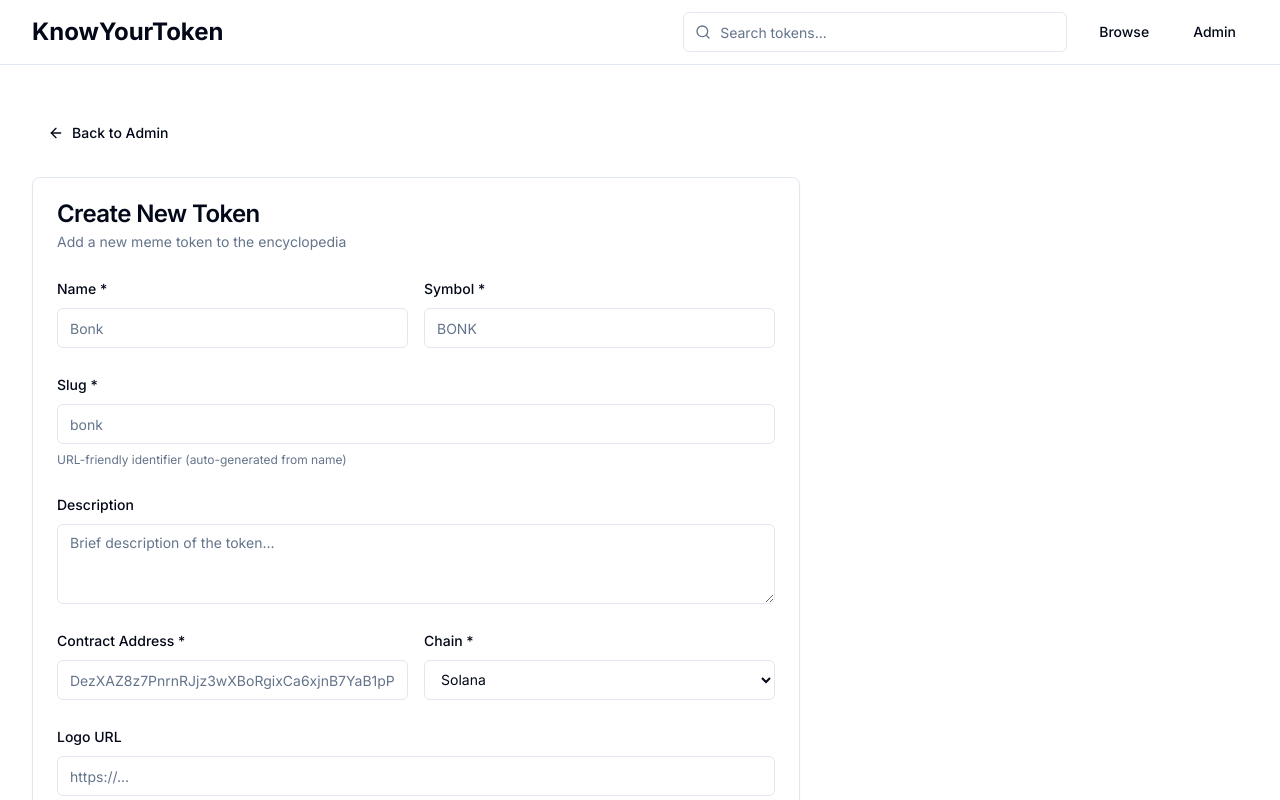
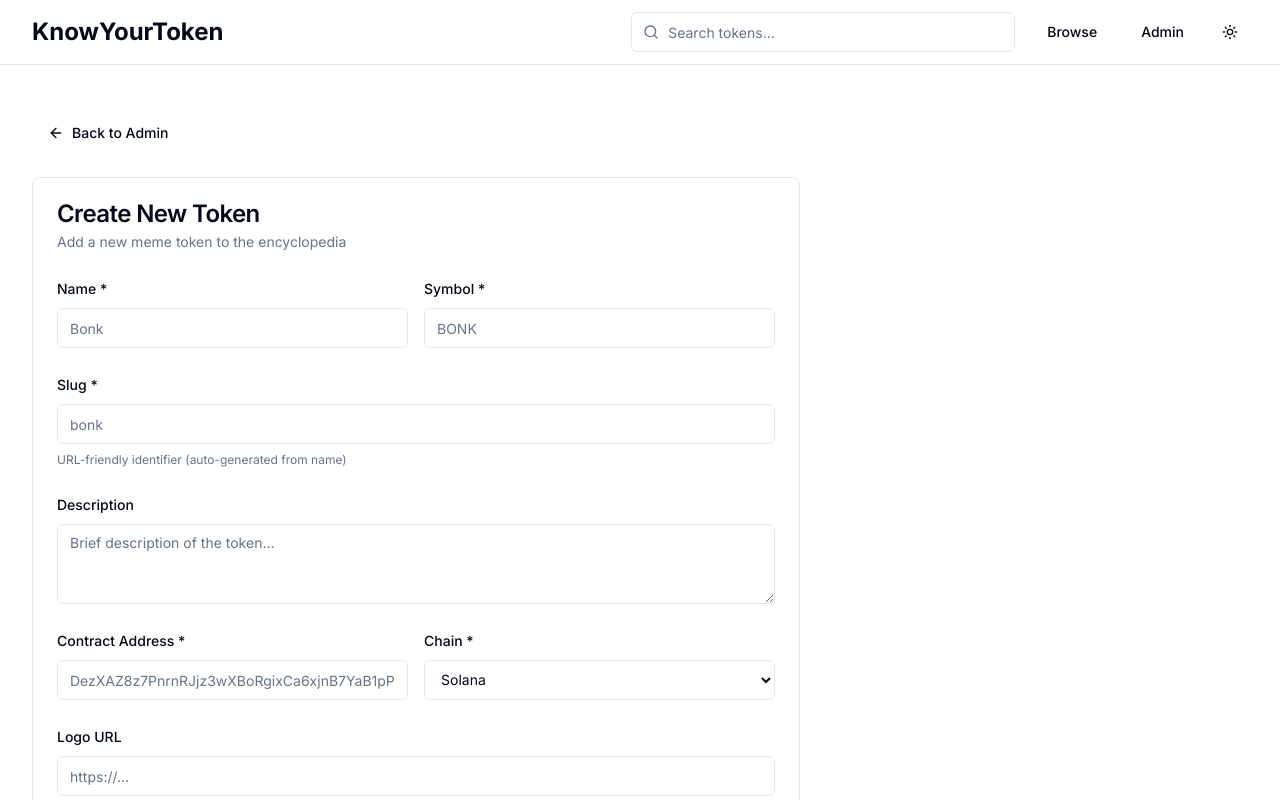
Before and after one commit to woofer888/knowyourtoken, a Next.js app: page /admin/tokens/new in a window 1280 px wide. Shown: the top 800 px of the page. Built offline with nearby package versions, Linux system fonts and the light colour scheme.

Commit message:
Add dark mode toggle button

```diff
--- a/app/layout.tsx
+++ b/app/layout.tsx
@@ -3,6 +3,7 @@ import { Inter } from "next/font/google"
 import "./globals.css"
 import { Header } from "@/components/header"
 import { Footer } from "@/components/footer"
+import { ThemeProvider } from "@/components/theme-provider"
 
 const inter = Inter({ subsets: ["latin"] })
 
@@ -18,13 +19,20 @@ export default function RootLayout({
   children: React.ReactNode
 }) {
   return (
-    <html lang="en">
+    <html lang="en" suppressHydrationWarning>
       <body className={inter.className}>
-        <div className="flex min-h-screen flex-col">
-          <Header />
-          <main className="flex-1">{children}</main>
-          <Footer />
-        </div>
+        <ThemeProvider
+          attribute="class"
+          defaultTheme="system"
+          enableSystem
+          disableTransitionOnChange
+        >
+          <div className="flex min-h-screen flex-col">
+            <Header />
+            <main className="flex-1">{children}</main>
+            <Footer />
+          </div>
+        </ThemeProvider>
       </body>
     </html>
   )
--- a/components/header.tsx
+++ b/components/header.tsx
@@ -2,6 +2,7 @@ import Link from "next/link"
 import { Search } from "lucide-react"
 import { Input } from "@/components/ui/input"
 import { Button } from "@/components/ui/button"
+import { ThemeToggle } from "@/components/theme-toggle"
 
 export function Header() {
   return (
@@ -31,6 +32,7 @@ export function Header() {
             <Link href="/admin">
               <Button variant="ghost" size="sm">Admin</Button>
             </Link>
+            <ThemeToggle />
           </nav>
         </div>
       </div>
--- /dev/null
+++ b/components/theme-provider.tsx
@@ -0,0 +1,9 @@
+"use client"
+
+import * as React from "react"
+import { ThemeProvider as NextThemesProvider } from "next-themes"
+import { type ThemeProviderProps } from "next-themes/dist/types"
+
+export function ThemeProvider({ children, ...props }: ThemeProviderProps) {
+  return <NextThemesProvider {...props}>{children}</NextThemesProvider>
+}
--- /dev/null
+++ b/components/theme-toggle.tsx
@@ -0,0 +1,38 @@
+"use client"
+
+import * as React from "react"
+import { Moon, Sun } from "lucide-react"
+import { useTheme } from "next-themes"
+import { Button } from "@/components/ui/button"
+
+export function ThemeToggle() {
+  const { theme, setTheme } = useTheme()
+  const [mounted, setMounted] = React.useState(false)
+
+  // Avoid hydration mismatch
+  React.useEffect(() => {
+    setMounted(true)
+  }, [])
+
+  if (!mounted) {
+    return (
+      <Button variant="ghost" size="icon" className="h-9 w-9">
+        <Sun className="h-4 w-4" />
+        <span className="sr-only">Toggle theme</span>
+      </Button>
+    )
+  }
+
+  return (
+    <Button
+      variant="ghost"
+      size="icon"
+      onClick={() => setTheme(theme === "dark" ? "light" : "dark")}
+      className="h-9 w-9 relative"
+    >
+      <Sun className="h-4 w-4 rotate-0 scale-100 transition-all dark:-rotate-90 dark:scale-0" />
+      <Moon className="absolute h-4 w-4 rotate-90 scale-0 transition-all dark:rotate-0 dark:scale-100" />
+      <span className="sr-only">Toggle theme</span>
+    </Button>
+  )
+}
--- a/package.json
+++ b/package.json
@@ -24,6 +24,7 @@
     "clsx": "^2.0.0",
     "lucide-react": "^0.303.0",
     "next": "14.0.4",
+    "next-themes": "^0.4.6",
     "react": "^18.2.0",
     "react-dom": "^18.2.0",
     "tailwind-merge": "^2.2.0",
```
Also changed, not shown: 1 other file (tests, documents, lock files or other folders).
